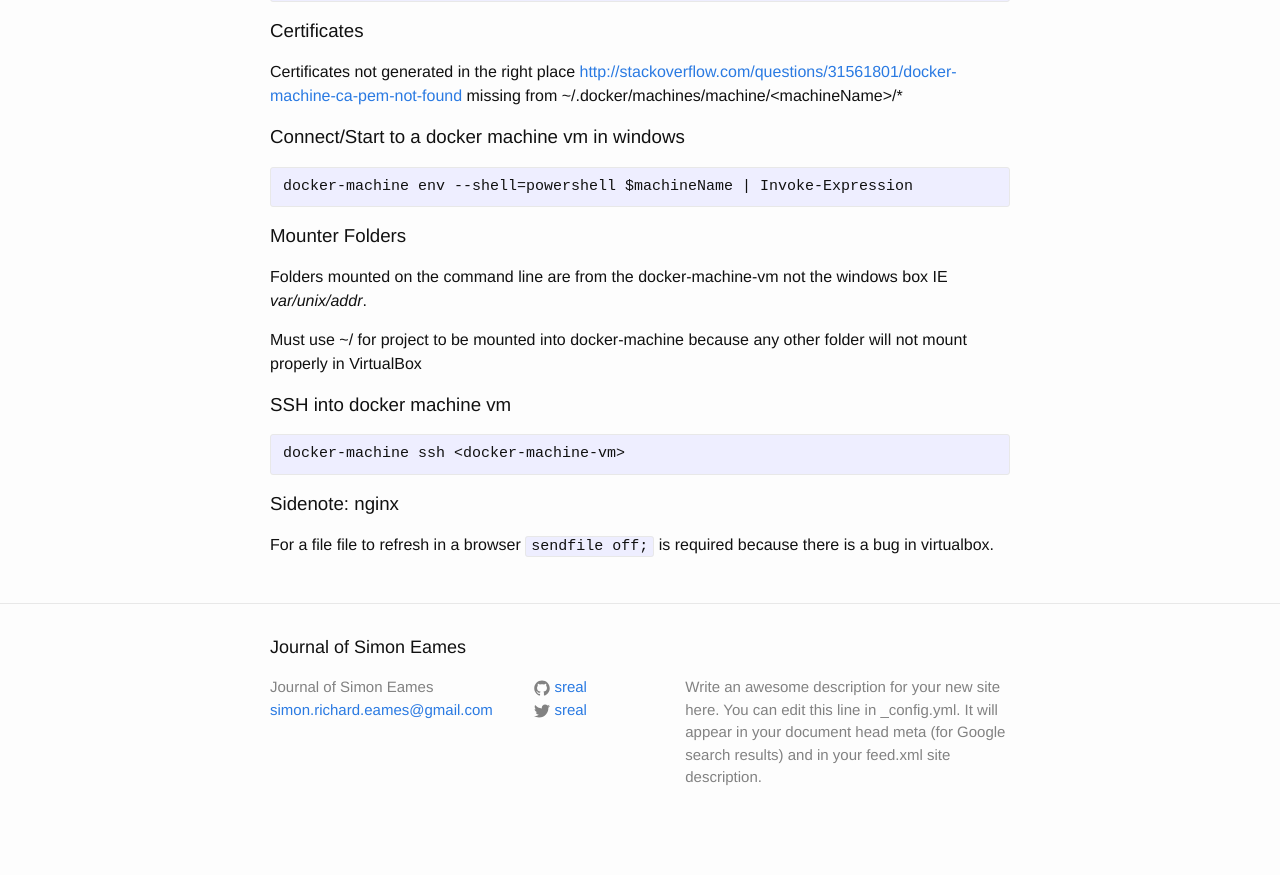
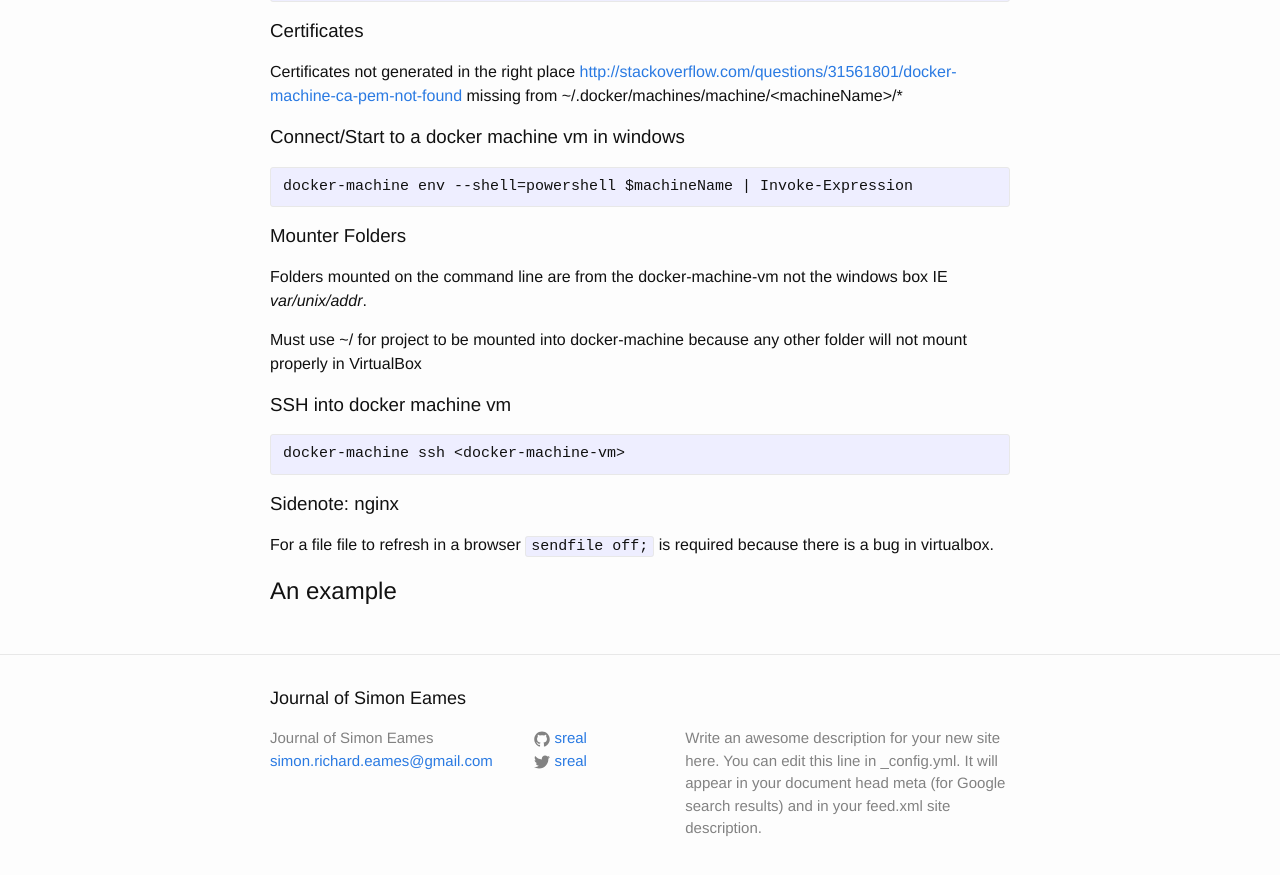
Before and after one commit to sreal/jekyll, a Jekyll site: the page built from _posts/2016-01-30-docker-notes.html, in a window 1280 px wide and 900 px high, scrolled down 671 px. Shown: the top 875 px of the window. Built offline with Jekyll 4.4.1, drawn with Linux system fonts in a browser that asks for light colours; before the commit the page ends 1520 px from its top, so only the background shows below that.

Commit message:
Update jekyl site

```diff
--- a/_posts/2016-01-30-docker-notes.html
+++ b/_posts/2016-01-30-docker-notes.html
@@ -120,3 +120,7 @@ For a file file to refresh in a browser <code>sendfile off;</code> is required b
 </div>
 </div>
 </div>
+
+<div id="outline-container-sec-2" class="outline-2">
+<h2 id="sec-2">An example</h2>
+</div>
```
